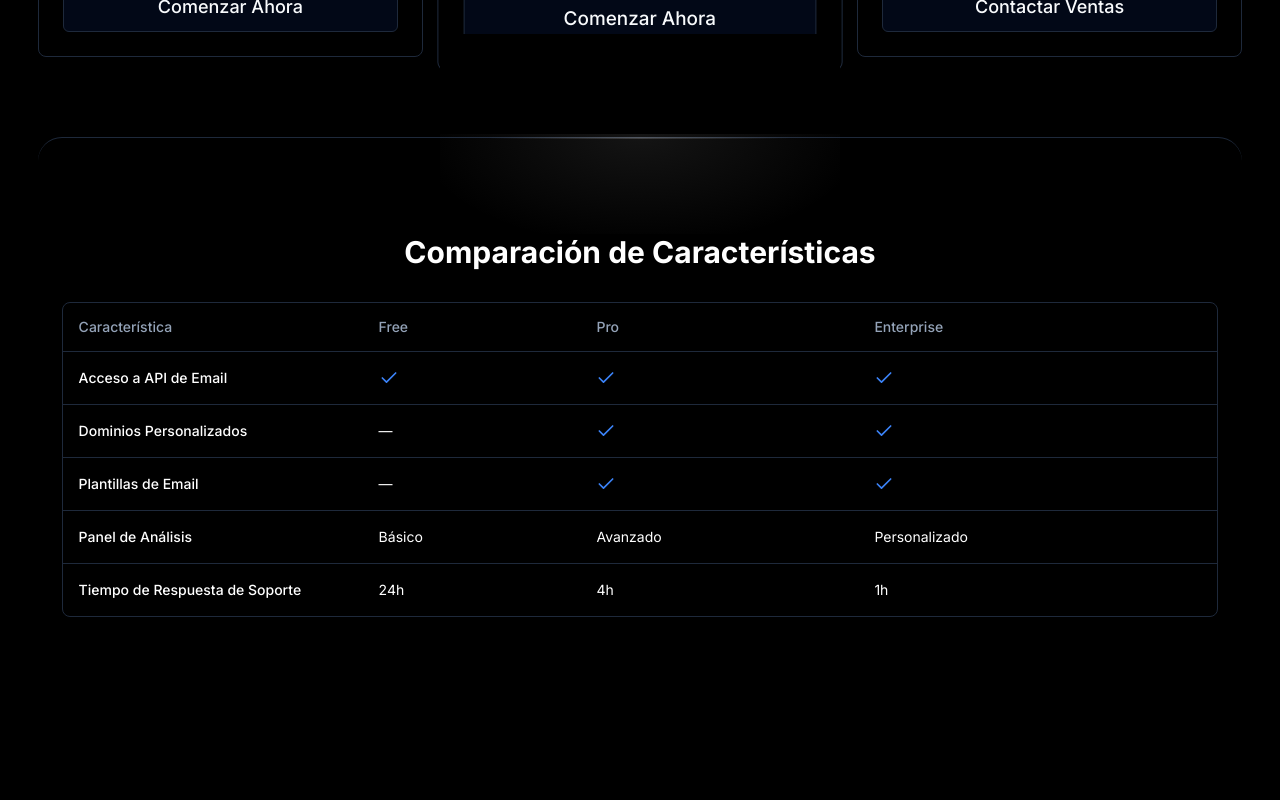
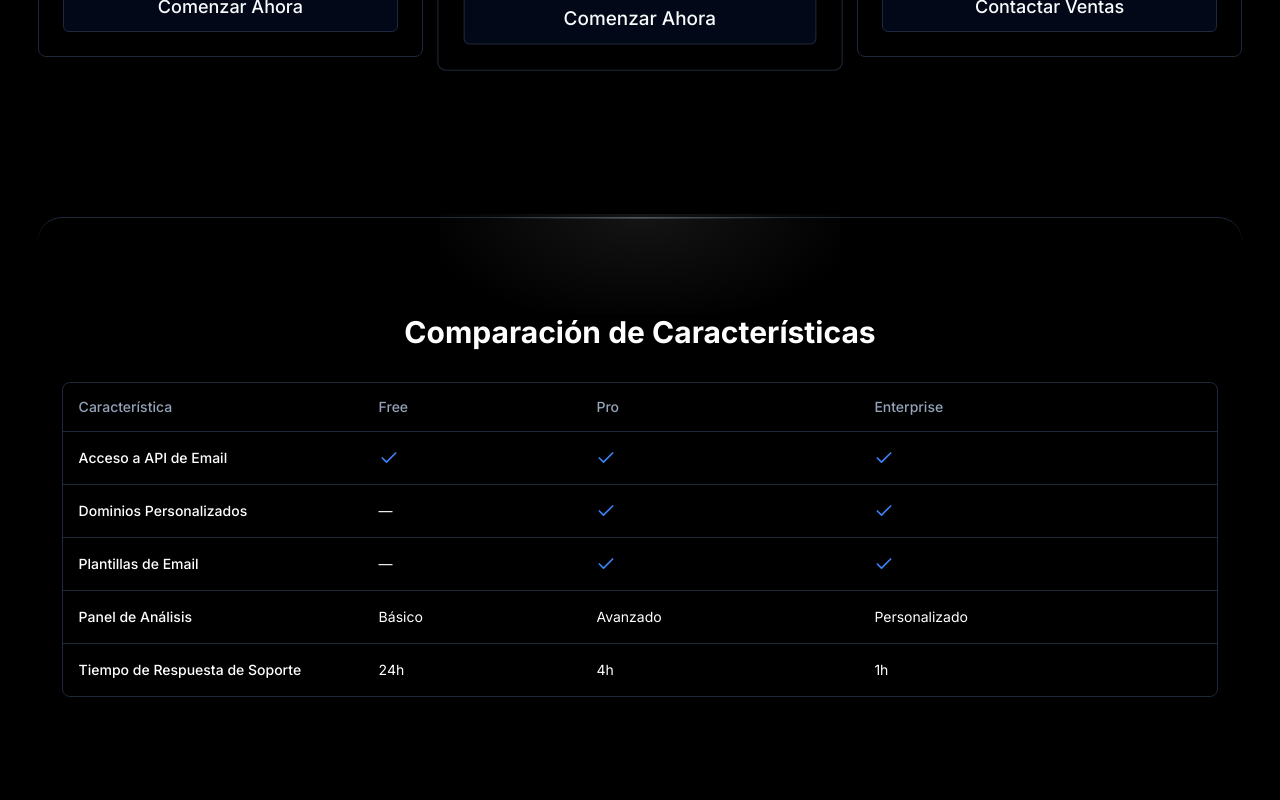
Before and after one commit to Matuzay32/company-01, a Next.js app: page /pricing in a window 1280 px wide. Shown: the part 800-1600 px from the top of the page. Built offline with nearby package versions, Linux system fonts and the light colour scheme.

Commit message:
Mejorando pricing Hero

```diff
--- a/components/Pricing/Pricing.tsx
+++ b/components/Pricing/Pricing.tsx
@@ -3,7 +3,7 @@
 import { useState } from 'react';
 import { motion } from 'framer-motion';
 import { Check, ChevronDown, ChevronUp } from 'lucide-react';
-import { Button } from '@/components/ui/button';
+import { Button } from '@/components/ui/Buttons/v1/button';
 import {
   Card,
   CardContent,
@@ -238,7 +238,7 @@ export default function Pricing() {
       </div>
 
       {/* Feature Comparison Table */}
-      <CustomSection>
+      <CustomSection mt="mt-40">
         <motion.div
           className="mb-16"
           initial={{ opacity: 0, y: 20 }}
@@ -332,6 +332,7 @@ export default function Pricing() {
       </CustomSection>
 
       {/* CTA Section */}
+      <CustomSection>
         <motion.div
           className="text-center"
           initial={{ opacity: 0, y: 20 }}
@@ -346,6 +347,7 @@ export default function Pricing() {
             Prueba Gratis por 14 Días
           </Button>
         </motion.div>
+      </CustomSection>
     </div>
   );
 }
--- a/components/Pricing/PricingHero.tsx
+++ b/components/Pricing/PricingHero.tsx
@@ -7,7 +7,7 @@ import {
   BarChart4,
   ChevronRight,
 } from 'lucide-react';
-import { Button } from '@/components/ui/button';
+import { Button } from '@/components/ui/Buttons/v2/button';
 import {
   Card,
   CardContent,
--- a/components/ui/Others/CustomSection.tsx
+++ b/components/ui/Others/CustomSection.tsx
@@ -4,9 +4,12 @@ const CustomSection = ({
   children,
   gradientColor = 'rgba(143, 143, 143, 0.67)',
   height = 'h-px',
+  mt = 'mt-20',
 }: any) => {
   return (
-    <section className=" px-6 py-12 sm:py-24 relative rounded-3xl border-t border-slate-6 mt-20 ">
+    <section
+      className={` px-6 py-12 sm:py-24 relative rounded-3xl border-t border-slate-6 ${mt} `}
+    >
       <div
         aria-hidden="true"
         className={`left-1/2 top-0 w-[300px] center pointer-events-none absolute ${height} max-w-full -translate-x-1/2 -translate-y-1/2`}
```
Also changed, not shown: components/Heros/Hero.tsx (+6 -6 lines), components/ui/Buttons/v1/button.tsx (renamed from components/ui/Buttons/button.tsx), components/ui/Buttons/v2/button.tsx (renamed from components/ui/button.tsx). Lines whose indentation alone changed are shown as unchanged.
